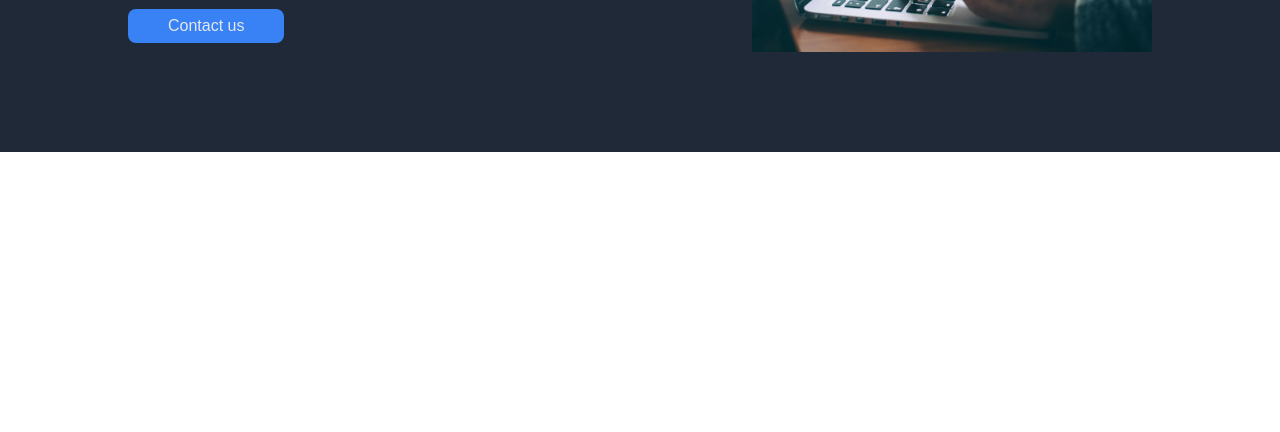
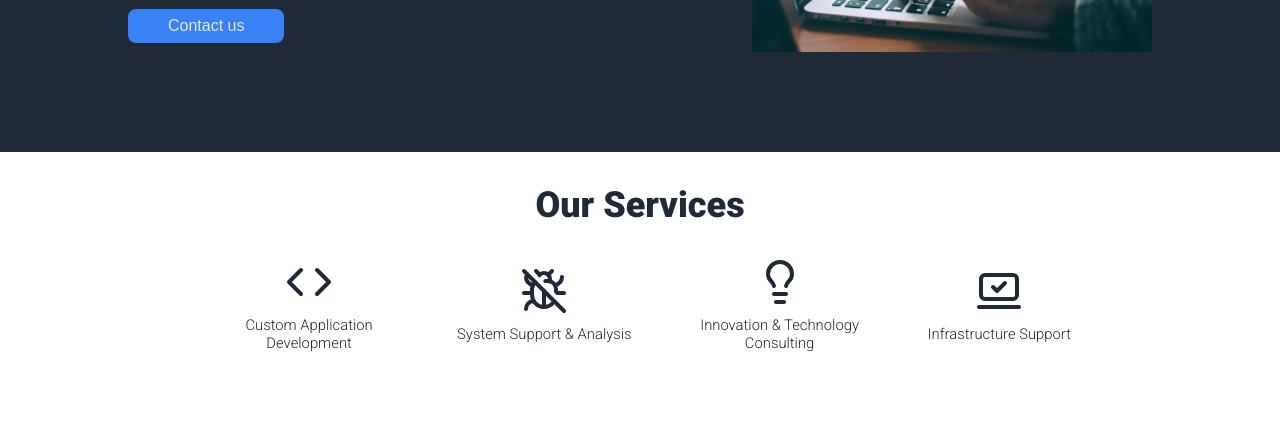
Before and after one commit to guisalva/odin-it-consulting-landing-page, a plain HTML site: page src/index.html in a window 1280 px wide. Shown: the part 568-1000 px from the top of the page. Before the commit the page ends 800 px from the top, so only its background shows below. Drawn offline with Linux system fonts and the light colour scheme.

Commit message:
Add layout and style to information section

```diff
--- a/src/index.html
+++ b/src/index.html
@@ -19,7 +19,7 @@
     <div class="hero-bg">
       <section class="hero">
         <header>
-          <h2>IT Contulting</h2>
+          <h2>IT Consulting</h2>
 
           <ul>
             <li><a href="#">Information</a></li>
@@ -51,5 +51,33 @@
         </div>
       </section>
     </div>
+
+    <div class="information-bg">
+      <div class="information">
+        <h3>Our Services</h3>
+
+        <div class="services">
+          <div class="service">
+            <img src="assets/code.svg" alt="code icon" />
+            <span>Custom Application Development</span>
+          </div>
+
+          <div class="service">
+            <img src="assets/bug-off.svg" alt="bug-off icon" />
+            <span>System Support & Analysis</span>
+          </div>
+
+          <div class="service">
+            <img src="assets/lightbulb.svg" alt="lightbulb icon" />
+            <span>Innovation & Technology Consulting</span>
+          </div>
+
+          <div class="service">
+            <img src="assets/laptop-minimal-check.svg" alt="laptop icon" />
+            <span>Infrastructure Support</span>
+          </div>
+        </div>
+      </div>
+    </div>
   </body>
 </html>
--- a/src/style.css
+++ b/src/style.css
@@ -102,3 +102,50 @@ header ul li {
   padding: 0.5rem 2.5rem;
   border-radius: 0.5rem;
 }
+
+/* INFORMATION SECTION */
+.information-bg {
+  background-color: #fff;
+}
+
+.information {
+  width: 1024px;
+  margin: 2rem auto 5rem;
+
+  display: flex;
+  flex-direction: column;
+  align-items: center;
+  gap: 2rem;
+}
+
+.information h3 {
+  font-size: 2.25rem;
+  color: #1f2937;
+  font-weight: 900;
+}
+
+.services {
+  display: flex;
+  gap: 3rem;
+}
+
+.service {
+  display: flex;
+  flex-direction: column;
+  align-items: center;
+  justify-content: center;
+  text-align: center;
+  gap: 0.625rem;
+
+  max-width: 200px;
+}
+
+.service img {
+  width: 48px;
+}
+
+.service span {
+  color: #1f2937;
+  font-size: 0.925rem;
+  font-weight: 300;
+}
```
Also changed, not shown: src/assets/bug-off.svg (added), src/assets/code.svg (added), src/assets/laptop-minimal-check.svg (added), src/assets/lightbulb.svg (added).
